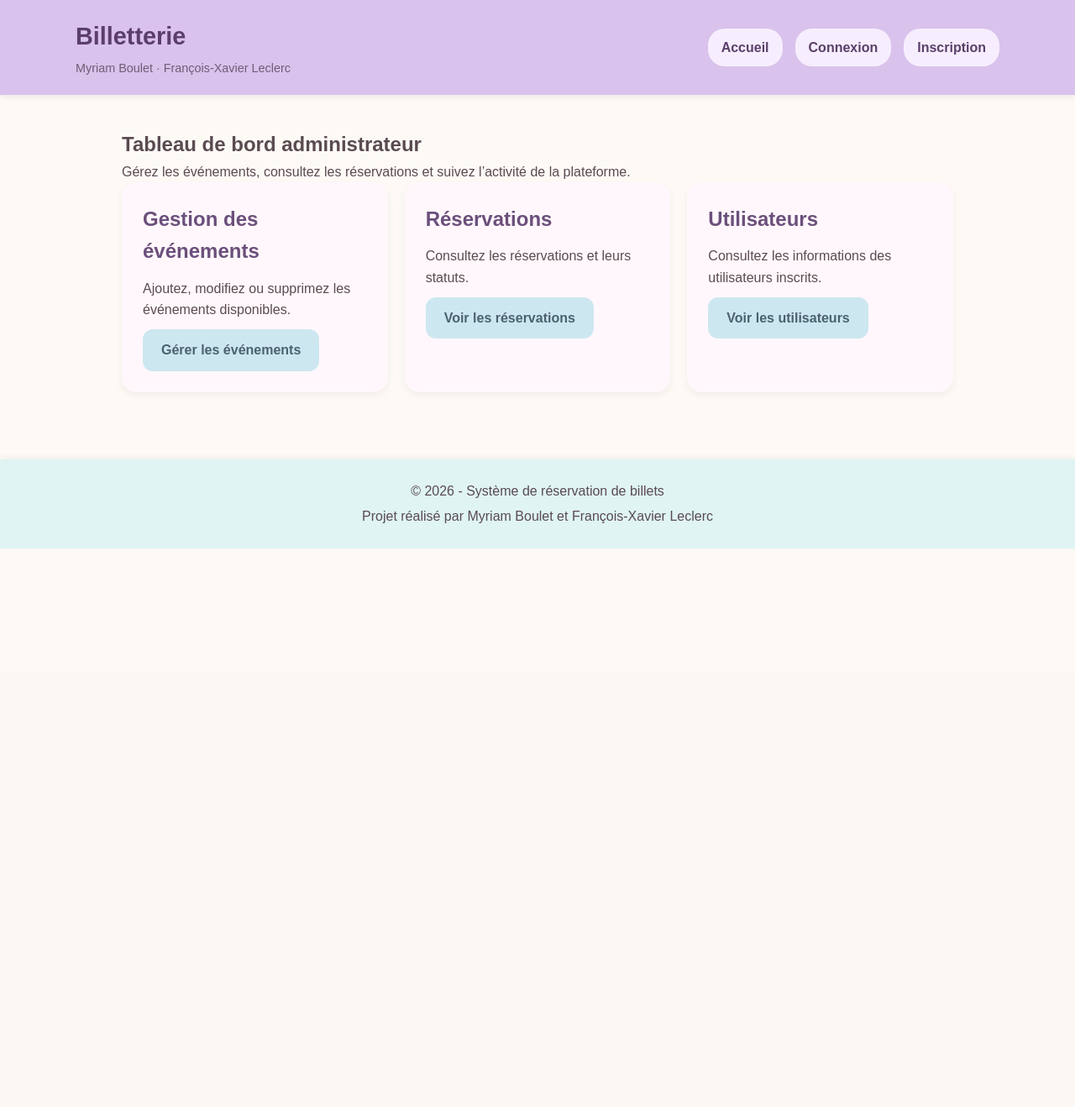
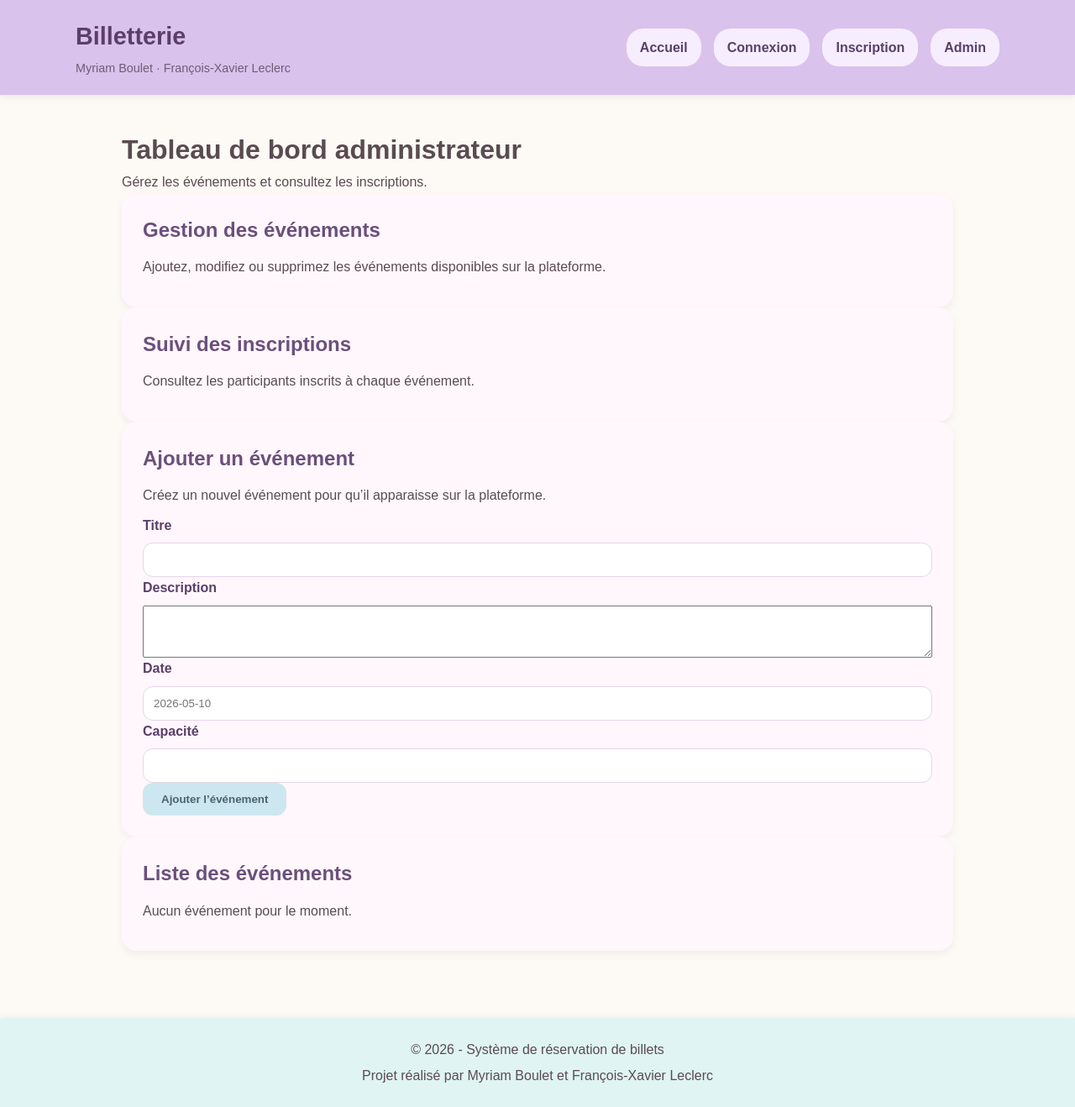
Before and after one commit to Jimpie1043/ticket-booking, a Flask app: template app/templates/tableau_admin.html in a window 1280 px wide. Shown: the whole page at 84% size. Before the commit the page ends 653 px from the top, so only its background shows below. Run offline with Flask 3, Linux system fonts and the light colour scheme; the template is opened without the code that fills it, so the values that code supplies are empty.

Commit message:
Correction des routes et pages des événements

```diff
--- a/app/templates/base.html
+++ b/app/templates/base.html
@@ -15,11 +15,12 @@
                 <p class="team-names">Myriam Boulet · François-Xavier Leclerc</p>
             </div>
 
-            <nav class="nav-menu">
-                <a href="{{ url_for('event.index') }}">Accueil</a>
-                <a href="{{ url_for('auth.login') }}">Connexion</a>
-                <a href="{{ url_for('auth.signup') }}">Inscription</a>
-            </nav>
+         <nav class="nav-menu">
+    <a href="{{ url_for('event.index') }}">Accueil</a>
+    <a href="{{ url_for('auth.login') }}">Connexion</a>
+    <a href="{{ url_for('auth.signup') }}">Inscription</a>
+    <a href="{{ url_for('event.admin_dashboard') }}">Admin</a>
+         </nav>
         </div>
     </header>
 
--- a/app/templates/index.html
+++ b/app/templates/index.html
@@ -8,7 +8,7 @@
             Consultez les événements disponibles, choisissez celui qui vous intéresse
             et réservez votre billet facilement.
         </p>
-        <a href="#evenements" class="btn-primary">Voir les événements</a>
+        <a href="{{ url_for('event.all_events') }}" class="btn-primary">Voir les événements</a>
     </div>
 </section>
 
--- a/app/templates/tableau_admin.html
+++ b/app/templates/tableau_admin.html
@@ -1,38 +1,72 @@
-{% extends "base.html" %}
+{% extends "base.html" %} {% block content %}
+<div class="dashboard-container">
+  <div class="dashboard-header">
+    <h1>Tableau de bord administrateur</h1>
+    <p>Gérez les événements et consultez les inscriptions.</p>
+  </div>
 
-{% block content %}
-<section class="dashboard-section">
-    <div class="dashboard-container">
-        <h1>Tableau de bord administrateur</h1>
-        <p>Gérez les événements, consultez les réservations et suivez l’activité de la plateforme.</p>
-
-        <div class="dashboard-cards">
+  <div class="dashboard-grid">
     <div class="dashboard-card">
       <h2>Gestion des événements</h2>
-                <p>Ajoutez, modifiez ou supprimez les événements disponibles.</p>
-                <a href="#" class="btn-secondary">Gérer les événements</a>
+      <p>
+        Ajoutez, modifiez ou supprimez les événements disponibles sur la
+        plateforme.
+      </p>
     </div>
 
     <div class="dashboard-card">
-                <h2>Réservations</h2>
-                <p>Consultez les réservations et leurs statuts.</p>
-                <a href="#" class="btn-secondary">Voir les réservations</a>
+      <h2>Suivi des inscriptions</h2>
+      <p>Consultez les participants inscrits à chaque événement.</p>
+    </div>
   </div>
 
   <div class="dashboard-card">
-                <h2>Utilisateurs</h2>
-                <p>Consultez les informations des utilisateurs inscrits.</p>
-                <a href="#" class="btn-secondary">Voir les utilisateurs</a>
+    <h2>Ajouter un événement</h2>
+    <p>Créez un nouvel événement pour qu’il apparaisse sur la plateforme.</p>
+
+    <form
+      action="{{ url_for('event.create_event') }}"
+      method="post"
+      class="admin-event-form"
+    >
+      <div class="form-group">
+        <label for="title">Titre</label>
+        <input type="text" id="title" name="title" required />
       </div>
+
+      <div class="form-group">
+        <label for="description">Description</label>
+        <textarea id="description" name="description" rows="4"></textarea>
+      </div>
+
+      <div class="form-group">
+        <label for="date">Date</label>
+        <input
+          type="text"
+          id="date"
+          name="date"
+          placeholder="2026-05-10"
+          required
+        />
+      </div>
+
+      <div class="form-group">
+        <label for="capacity">Capacité</label>
+        <input type="number" id="capacity" name="capacity" min="1" required />
+      </div>
+
+      <button type="submit" class="btn-secondary">Ajouter l’événement</button>
+    </form>
   </div>
 
   {% if events %}
-        <div class="dashboard-table-section">
+  <div class="dashboard-card">
     <h2>Liste des événements</h2>
     <table class="dashboard-table">
       <thead>
         <tr>
           <th>Titre</th>
+          <th>Description</th>
           <th>Date</th>
           <th>Capacité</th>
         </tr>
@@ -41,6 +75,7 @@
         {% for event in events %}
         <tr>
           <td>{{ event.title }}</td>
+          <td>{{ event.description }}</td>
           <td>{{ event.date }}</td>
           <td>{{ event.capacity }}</td>
         </tr>
@@ -48,7 +83,11 @@
       </tbody>
     </table>
   </div>
+  {% else %}
+  <div class="dashboard-card">
+    <h2>Liste des événements</h2>
+    <p>Aucun événement pour le moment.</p>
+  </div>
   {% endif %}
 </div>
-</section>
 {% endblock %}
```
Also changed, not shown: app/routes/event_routes.py (+11 -7 lines), app/templates/event.html (added, +14 -0 lines), app/templates/events.html (added, +27 -0 lines). Lines whose indentation alone changed are shown as unchanged.
